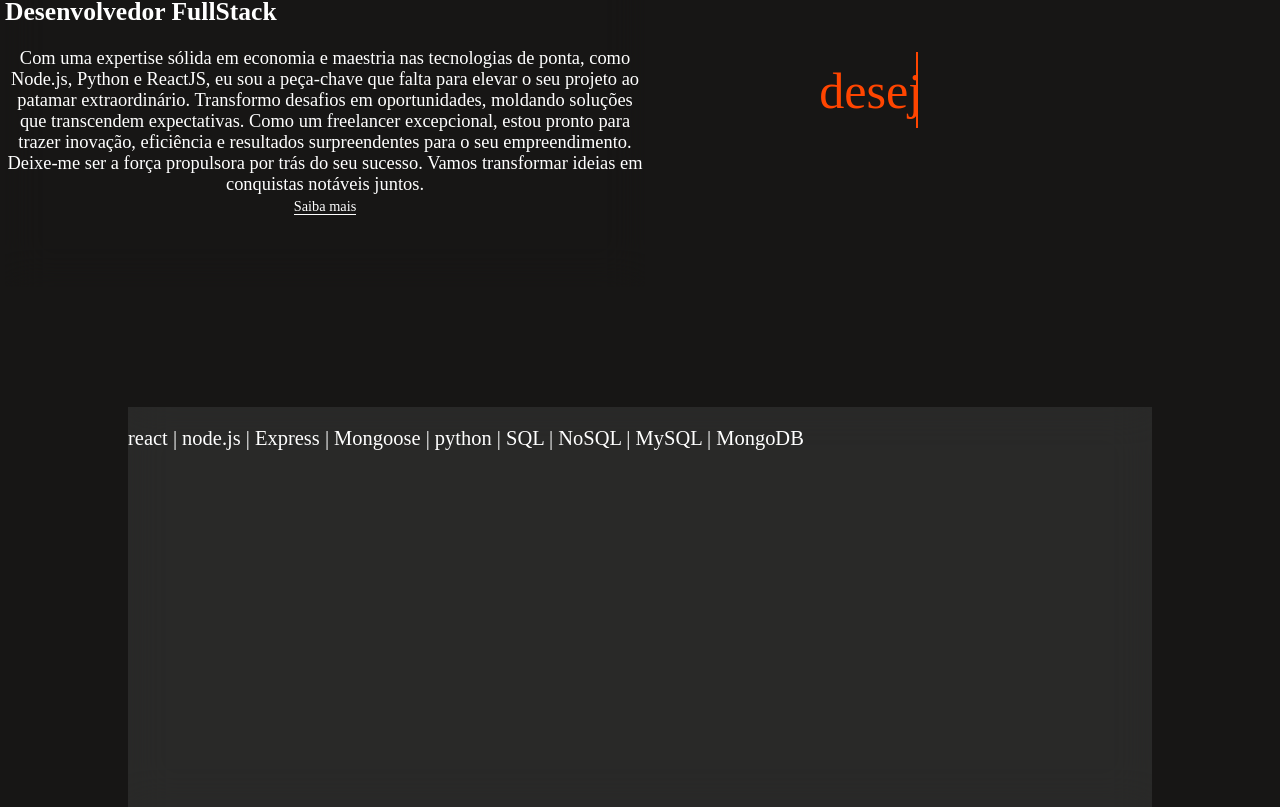
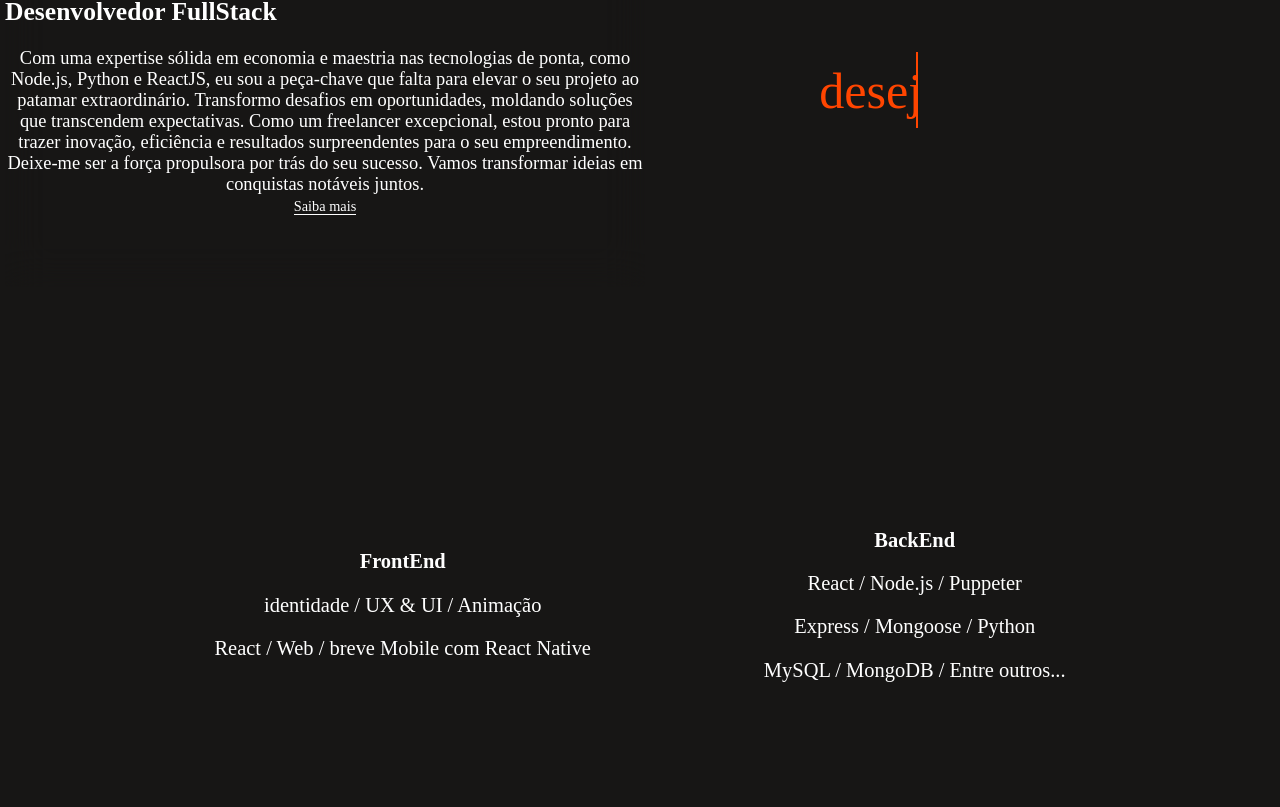
Before and after one commit to Matheus-Moura26/Portifolio2.0, a React (Create React App) app: page / in a window 1280 px wide. Shown: the part 233-1040 px from the top of the page. Built offline with nearby package versions, Linux system fonts and the light colour scheme.

Commit message:
Adicionada a freature de habilidades

```diff
--- a/src/App.js
+++ b/src/App.js
@@ -69,9 +69,20 @@ function App() {
       </div>
 
       <div className="habilidadesBody">
-        <p className="text">
-          react | node.js | Express | Mongoose | python | SQL | NoSQL | MySQL | MongoDB
-        </p>
+        <div className="habilidadesCard">
+          <h2>FrontEnd</h2>
+          <p>identidade / UX & UI / Animação</p>
+          <p>React / Web / breve Mobile com React Native</p>
+          <p></p>
+          <p></p>
+        </div>
+
+        <div className="habilidadesCard">
+          <h2>BackEnd</h2>
+          <p>React / Node.js / Puppeter</p>
+          <p>Express / Mongoose / Python</p>
+          <p>MySQL / MongoDB / Entre outros...</p>
+        </div>
       </div>
 
 
--- a/src/style/pages/home.css
+++ b/src/style/pages/home.css
@@ -311,13 +311,21 @@ h1{
 .habilidadesBody{
     margin-top: 80vh;
     height: 50vh;
-    width: 80%;
+    width: 80%;/*
     background-color: rgba(240, 248, 255, 0.084);
-    backdrop-filter: blur(20px);
-    z-index: 5;
+    backdrop-filter: blur(20px); */
+    display: flex;
+    align-items: center;
+    justify-content: space-around;
 }
 
-    .habilidadesBody .text{
+    .habilidadesCard h2{
         color: white;
         font-size: 2rem;
+        text-align: center;
     }
+    .habilidadesCard p{
+        color: white;
+        font-size: 2rem;
+        text-align: center;
+    }
```
